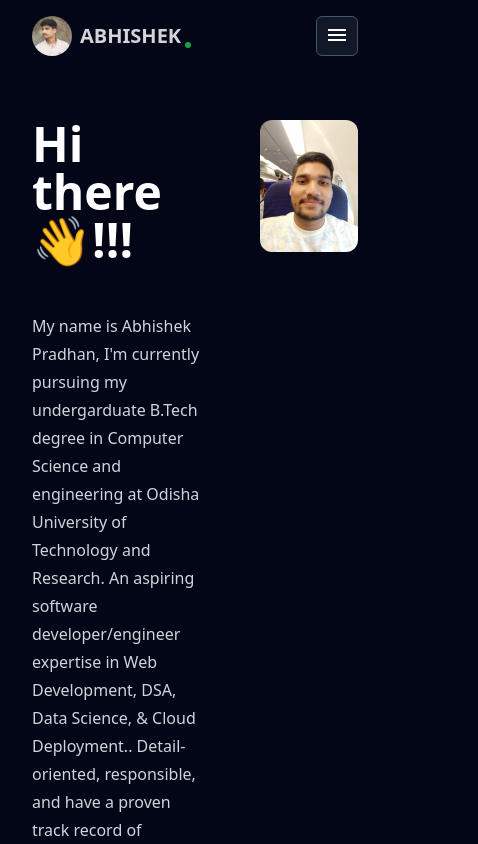
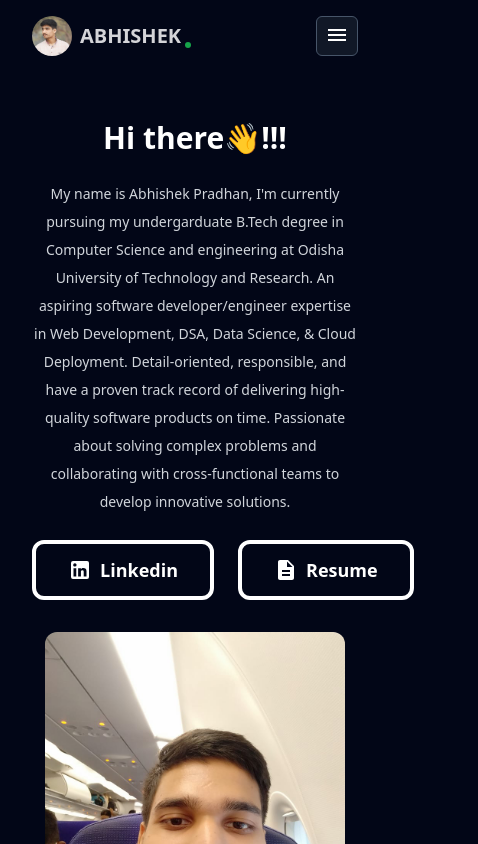
Before and after one commit to Abhishek-723/my-portfolio, a React (Create React App) app: page / in a window 390 px wide. Shown: the top 844 px of the page, 478 px wide, since content can reach past the window. Built offline with nearby package versions, Linux system fonts and the light colour scheme.

Commit message:
Added responsive code for banner section

```diff
--- a/src/Components/Banner.js
+++ b/src/Components/Banner.js
@@ -5,31 +5,37 @@ import BannerImage from "../Images/Banner.jpeg";
 
 const Banner = () => {
   return (
-    <div className="text-white lg:px-20 px-8 py-12 w-full flex justify-between md:items-center items-start">
-      <div className="w-[55%]">
-        <div className="text-5xl font-bold">Hi there👋!!!</div>
-        <div className="text-md text-gray-300 my-12 leading-7">
+    <div className="text-white lg:px-20 px-8 py-12 w-full flex md:flex-row flex-col justify-between md:items-center items-start">
+      <div className="md:w-[55%] w-full">
+        <div className="lg:text-5xl text-3xl font-bold md:text-left text-center">
+          Hi there👋!!!
+        </div>
+        <div className="lg:text-md text-sm text-gray-300 md:my-12 my-6 leading-7 md:text-left text-center">
           My name is Abhishek Pradhan, I'm currently pursuing my undergarduate
           B.Tech degree in Computer Science and engineering at Odisha University
           of Technology and Research. An aspiring software developer/engineer
-          expertise in Web Development, DSA, Data Science, & Cloud Deployment..
+          expertise in Web Development, DSA, Data Science, & Cloud Deployment.
           Detail-oriented, responsible, and have a proven track record of
           delivering high-quality software products on time. Passionate about
           solving complex problems and collaborating with cross-functional teams
           to develop innovative solutions.
         </div>
-        <div className="flex">
-          <button className="px-12 py-3 border-4 border-white hover:bg-blue-700 rounded-xl text-lg font-semibold flex items-center">
+        <div className="flex md:w-max w-full justify-evenly md:mb-0 mb-8">
+          <button className="lg:px-12 px-8 py-3 border-4 border-white hover:bg-blue-700 rounded-xl text-lg font-semibold flex items-center">
             <LinkedInIcon className="mr-2" />
             Linkedin
           </button>
-          <button className=" ml-6 px-12 py-3 border-4 border-white hover:bg-amber-500 rounded-xl text-lg font-semibold flex items-center">
+          <button className="ml-6 lg:px-12 px-8 py-3 border-4 border-white hover:bg-amber-500 rounded-xl text-lg font-semibold flex items-center">
             <DescriptionIcon className="mr-2" />
             Resume
           </button>
         </div>
       </div>
-      <img src={BannerImage} alt="" className="w-[30%] rounded-xl" />
+      <img
+        src={BannerImage}
+        alt=""
+        className="md:w-[30%] w-4/5 min-w-[300px] md:m-0 m-auto rounded-xl"
+      />
     </div>
   );
 };
--- a/src/Components/Navbar.js
+++ b/src/Components/Navbar.js
@@ -55,7 +55,7 @@ const Navbar = () => {
       </div>
       <div
         className={classnames(
-          " w-1/2 md:hidden absolute right-8 top-16 min-width-[200px] rounded-xl border border-slate-600 px-2 py-1 w-full text-white bg-gray-900 flex flex-col float-right",
+          " w-1/2 md:hidden absolute right-8 top-16 min-w-[200px] rounded-xl border border-slate-600 px-2 py-1 text-white bg-gray-900 flex flex-col float-right",
           {
             hidden: viewNav === false,
             block: viewNav === true,
```
